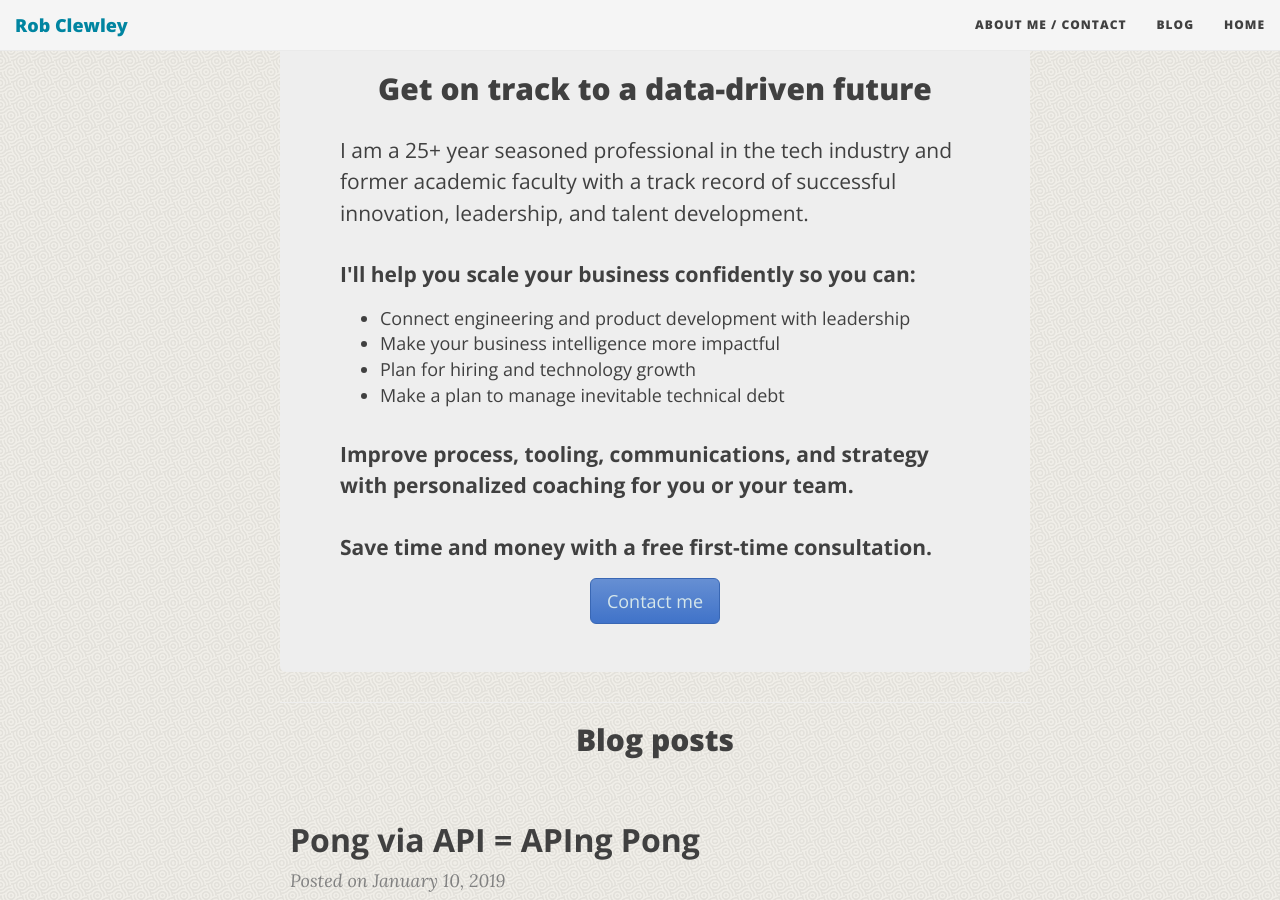
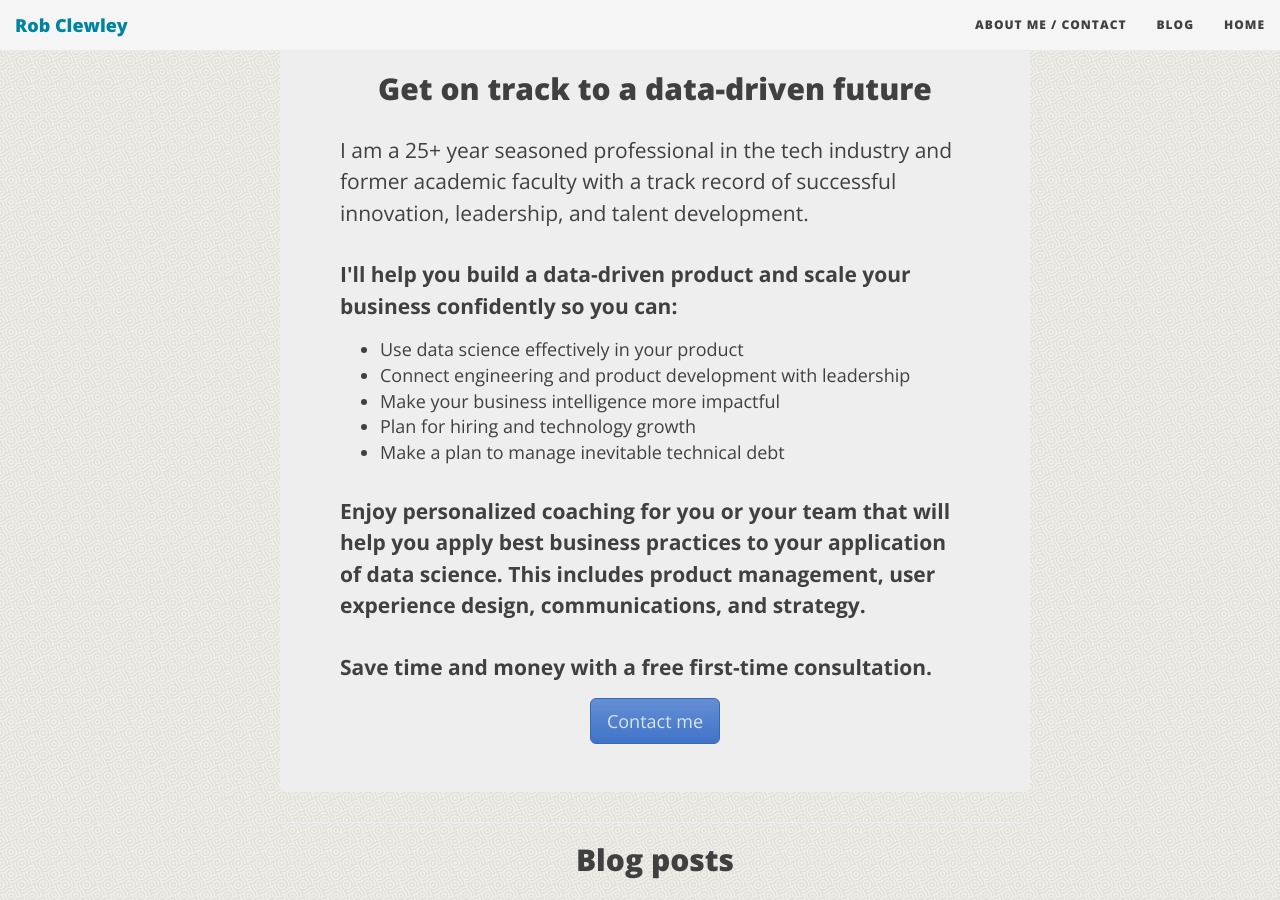
Before and after one commit to robclewley/robclewley.github.io, a Jekyll site: the page built from index.html, in a window 1280 px wide and 900 px high, scrolled down 632 px. Built offline with Jekyll 4.4.1, drawn with Linux system fonts in a browser that asks for light colours; nearby versions of some CDN libraries; the list of posts is cut into pages by our own code.

Commit message:
Update index.html
Updated CTA notes

```diff
--- a/index.html
+++ b/index.html
@@ -26,16 +26,18 @@ bigimg:
 		<p>I am a 25+ year seasoned professional in the tech industry and
 		former academic faculty with a track record of successful innovation,
 			leadership, and talent development. </p>
-    <p><strong>I'll help you scale your business confidently so you can:</strong>
+    <p><strong>I'll help you build a data-driven product and scale your business confidently so you can:</strong>
       <ul>
+	      <li>Use data science effectively in your product</li>
       <li>Connect engineering and product development with leadership
       <li>Make your business intelligence more impactful
       <li>Plan for hiring and technology growth
       <li>Make a plan to manage inevitable technical debt
     </ul>
     </p>
-    <p><strong>Improve process, tooling, communications, and strategy with
-      <emph>personalized coaching</emph> for you or your team.
+    <p><strong>
+	    Enjoy <emph>personalized coaching</emph> for you or your team that will help you apply best business
+	    practices to your application of data science. This includes product management, user experience design, communications, and strategy.
     </strong></p>
     <p><strong>Save time and money with a free first-time consultation.
     </strong></p>
```
